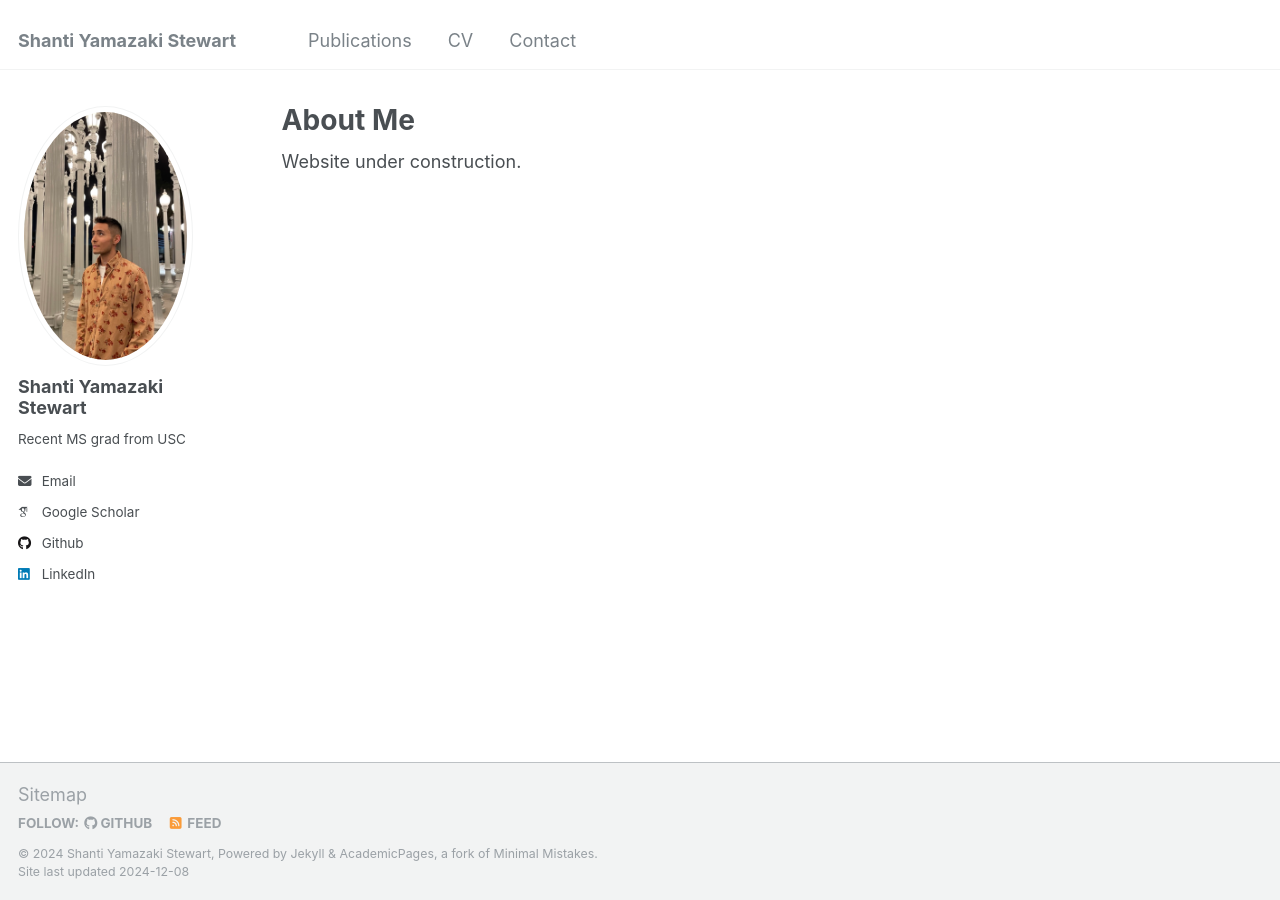
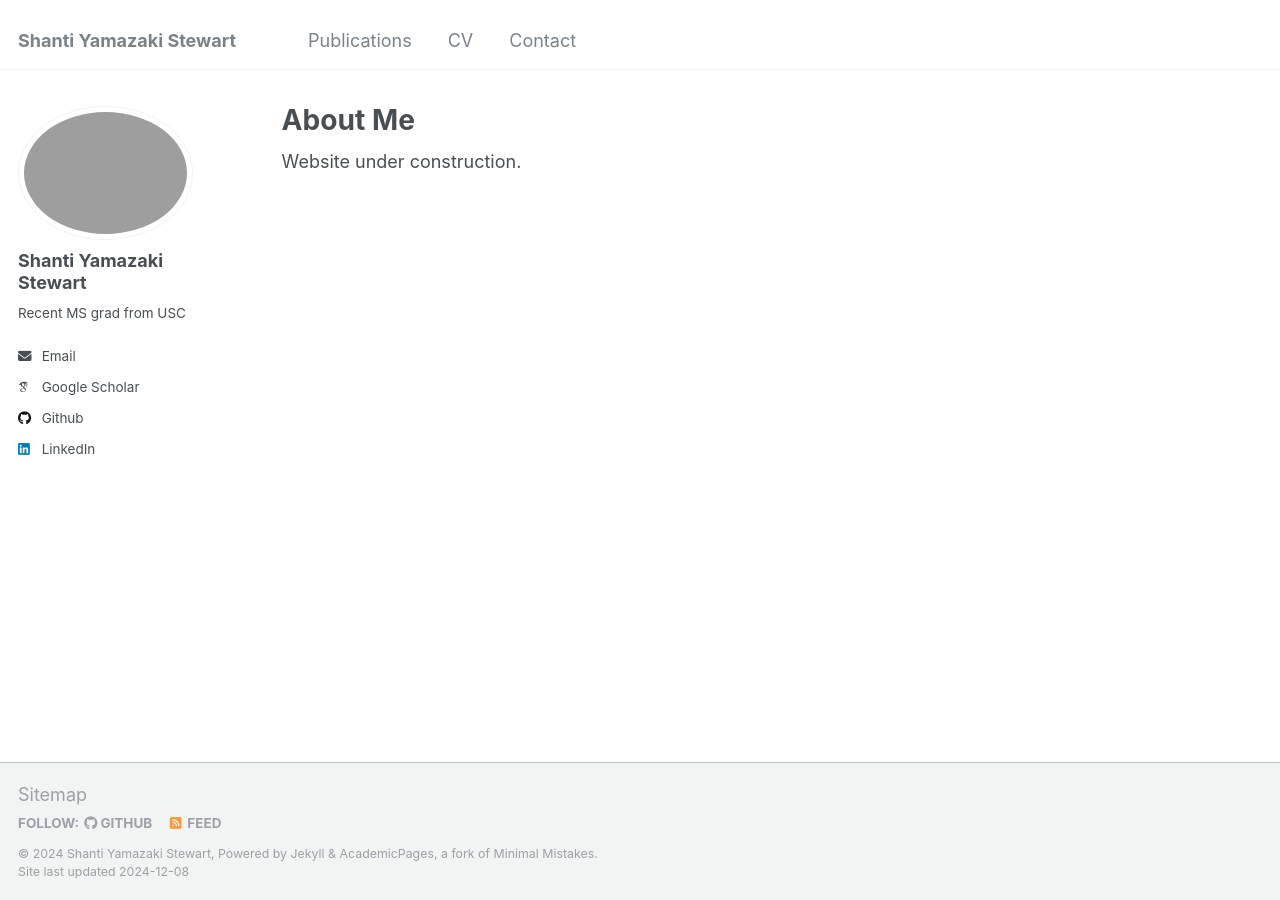
Before and after one commit to shantistewart/shantistewart.github.io, a Jekyll site: the page built from _pages/about.md, in a window 1280 px wide. Built offline with Jekyll 4.4.1, drawn with Linux system fonts in a browser that asks for light colours; some web fonts are replaced.

Commit message:
Changed profile picture.

```diff
--- a/_config.yml
+++ b/_config.yml
@@ -21,7 +21,7 @@ repository               : "shantistewart.github.io"
 #               Additional customization can be done by editing /_includes/author-profile.html
 author:
   # Biographic information
-  avatar           : "la_profile_picture.jpeg"
+  avatar           : "profile_pic.jpg"
   name             : "Shanti Yamazaki Stewart"
   pronouns         : # example: "she/her"
   bio              : "Recent MS grad from USC"
```
Also changed, not shown: 1 other file.
